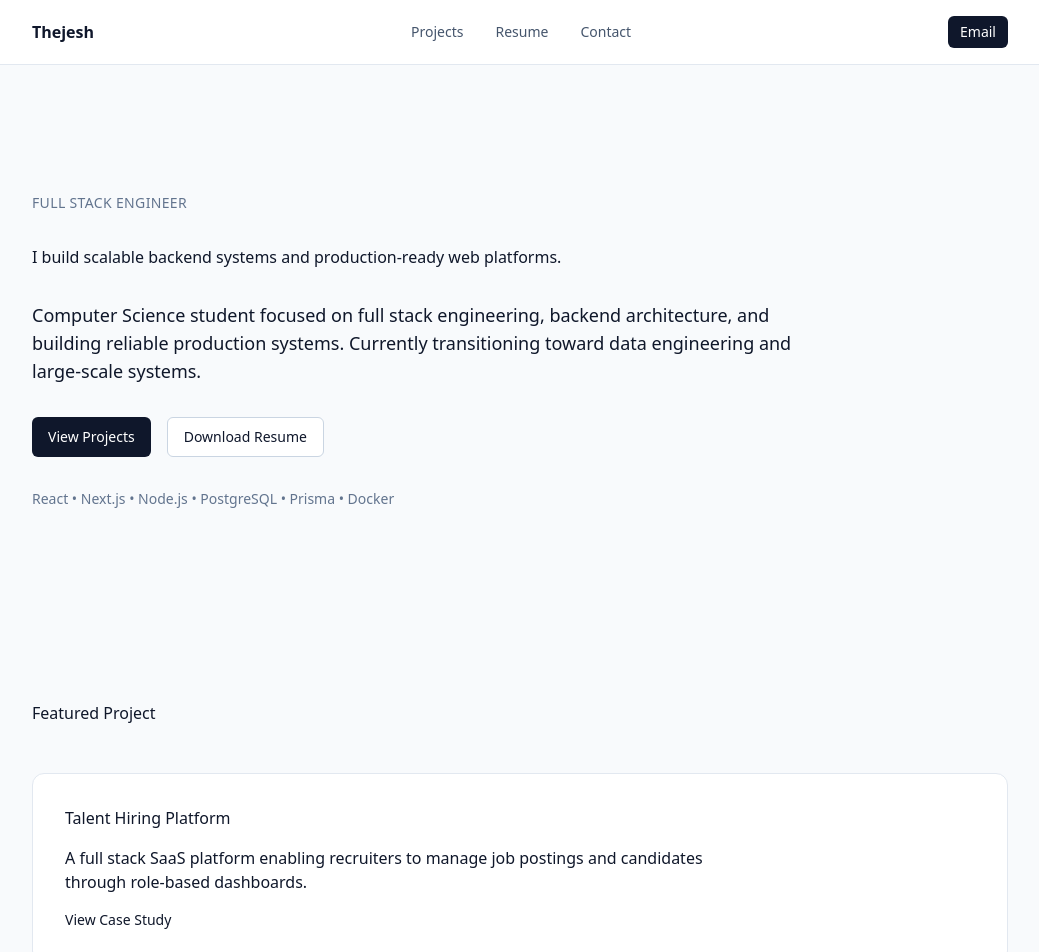
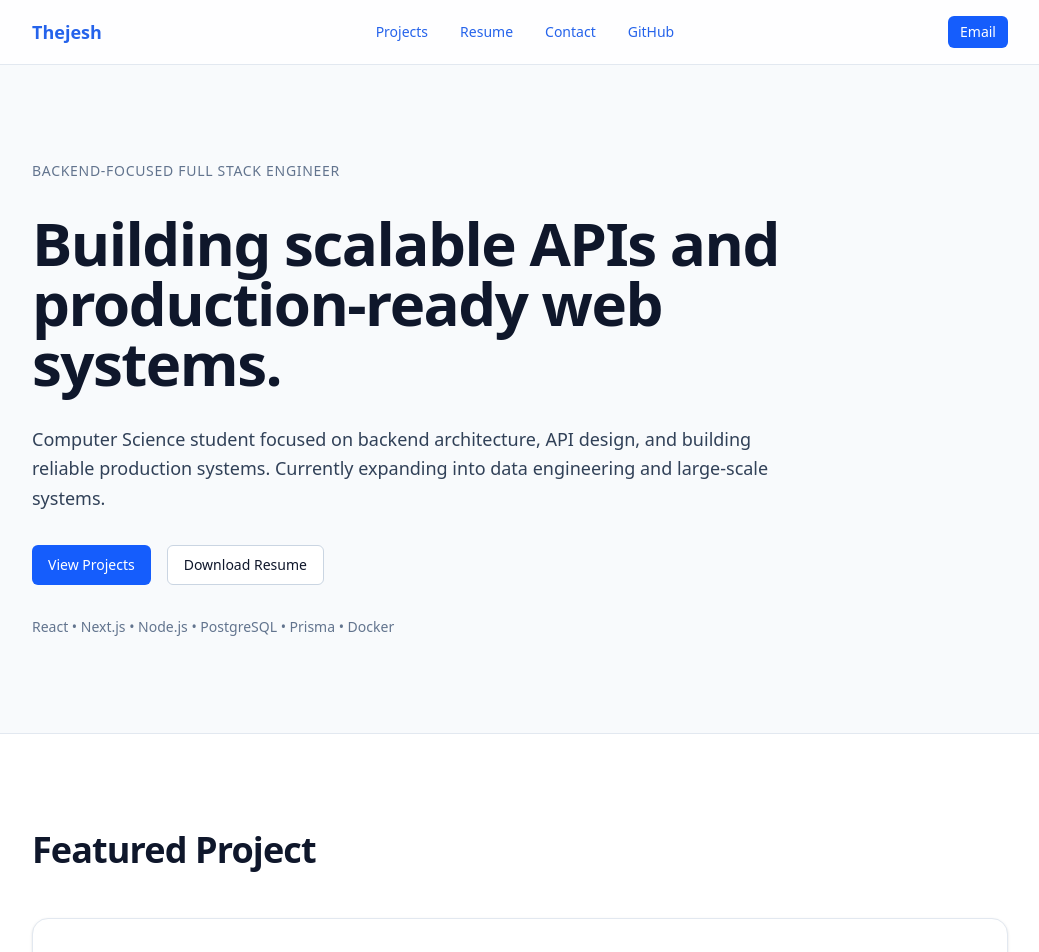
Before and after one commit to Thejesh1007/thejesh-dev-portfolio, a Next.js app in the folder frontend/: page / in a window 1280 px wide. Shown: the top 952 px of the page, without its empty margins (120-1159 px from the left). Built offline with nearby package versions, Linux system fonts and the light colour scheme.

Commit message:
Upgrade portfolio structure and UI improvements

```diff
--- a/frontend/app/globals.css
+++ b/frontend/app/globals.css
@@ -1,4 +1,5 @@
 @import "tailwindcss";
+@import "../styles/typography.css";
 
 html {
   scroll-behavior: smooth;
@@ -7,4 +8,18 @@ html {
 body {
   background: #f8fafc;
   color: #0f172a;
+  font-feature-settings: "rlig" 1, "calt" 1;
 }
+
+a {
+  color: #2563eb;
+  transition: color 0.2s;
+}
+
+a:hover {
+  color: #1d4ed8;
+}
+
+* {
+  box-sizing: border-box;
+}
--- a/frontend/app/page.tsx
+++ b/frontend/app/page.tsx
@@ -1,46 +1,66 @@
 import { Hero } from "@/components/sections/hero";
 import { Container } from "@/components/layout/container";
+import { Badge } from "@/components/ui/badge";
 import Link from "next/link";
 import { getAllProjects } from "@/lib/projects";
 
 export default function HomePage() {
 
   const projects = getAllProjects();
+  const featured = projects[0];
 
   return (
     <main>
 
       <Hero />
 
-      <section id="projects-section" className="py-24">
+      <section id="projects-section" className="section bg-white border-t border-slate-200">
 
         <Container className="space-y-12">
 
-          <h2>Featured Project</h2>
+          <h2 className="h2">
+            Featured Project
+          </h2>
 
-          {projects.map((project) => (
+          {featured && (
 
-            <div
-              key={project.slug}
-              className="border border-slate-200 rounded-xl p-8 bg-white hover:shadow-md transition"
-            >
+            <div className="rounded-2xl border border-slate-200 bg-white p-10 shadow-sm hover:shadow-lg transition">
 
-              <div className="space-y-4">
+              <div className="space-y-6">
 
-                <h3>{project.title}</h3>
+                <h3 className="h3">
+                  {featured.title}
+                </h3>
 
-                <p className="max-w-2xl">
-                  {project.description}
+                <p className="p-body max-w-2xl">
+                  {featured.description}
                 </p>
+
+                {featured.tech && (
+                  <div className="flex flex-wrap gap-2">
+                    {featured.tech.map((tech) => (
+                      <Badge key={tech}>
+                        {tech}
+                      </Badge>
+                    ))}
+                  </div>
+                )}
 
                 <div className="flex gap-6 text-sm">
 
-                  <Link href={`/projects/${project.slug}`}>
+                  <Link
+                    href={`/projects/${featured.slug}`}
+                    className="text-blue-600 hover:underline"
+                  >
                     View Case Study
                   </Link>
 
-                  {project.github && (
-                    <a href={project.github} target="_blank">
+                  {featured.github && (
+                    <a
+                      href={featured.github}
+                      target="_blank"
+                      className="text-blue-600 hover:underline"
+                    >
                       GitHub
                     </a>
                   )}
@@ -51,7 +71,7 @@ export default function HomePage() {
 
             </div>
 
-          ))}
+          )}
 
         </Container>
 
--- a/frontend/app/projects/page.tsx
+++ b/frontend/app/projects/page.tsx
@@ -1,5 +1,6 @@
 import Link from "next/link"
 import { Container } from "@/components/layout/container"
+import { Badge } from "@/components/ui/badge"
 import { getAllProjects } from "@/lib/projects"
 
 export default function ProjectsPage() {
@@ -7,40 +8,51 @@ export default function ProjectsPage() {
   const projects = getAllProjects()
 
   return (
-    <main className="py-20">
-      <Container className="max-w-4xl">
+    <main className="section">
 
-        <h1 className="text-3xl font-semibold mb-6">
+      <Container className="max-w-4xl space-y-12">
+
+        <div className="space-y-4">
+
+          <h1 className="h2">
             Projects
           </h1>
 
-        <p className="text-slate-600 mb-12">
+          <p className="p-muted">
             A collection of engineering projects focused on building scalable
             web systems and production-ready backend platforms.
           </p>
 
+        </div>
+
         <div className="space-y-8">
 
           {projects.map((project) => (
+
             <div
               key={project.slug}
-              className="border rounded-xl p-8 hover:shadow-sm transition"
+              className="border border-slate-200 rounded-xl p-8 hover:shadow-md transition bg-white"
             >
-              <h2 className="text-xl font-semibold mb-3">
+
+              <div className="space-y-4">
+
+                <h2 className="h3">
                   {project.title}
                 </h2>
 
-              <p className="text-slate-600 mb-4">
+                <p className="p-body">
                   {project.description}
                 </p>
 
                 {project.tech && (
-                <div className="flex flex-wrap gap-3 text-sm text-slate-500 mb-4">
+                  <div className="flex flex-wrap gap-2">
                     {project.tech.map((t) => (
-                    <span key={t}>{t}</span>
+                      <Badge key={t}>{t}</Badge>
                     ))}
                   </div>
                 )}
+
+                <div className="flex gap-6 text-sm">
 
                   <Link
                     href={`/projects/${project.slug}`}
@@ -49,12 +61,28 @@ export default function ProjectsPage() {
                     View Case Study
                   </Link>
 
+                  {project.github && (
+                    <a
+                      href={project.github}
+                      target="_blank"
+                      className="text-blue-600 hover:underline"
+                    >
+                      GitHub
+                    </a>
+                  )}
+
                 </div>
+
+              </div>
+
+            </div>
+
           ))}
 
         </div>
 
       </Container>
+
     </main>
   )
 }
--- a/frontend/components/layout/navbar.tsx
+++ b/frontend/components/layout/navbar.tsx
@@ -6,29 +6,37 @@ import { Button } from "@/components/ui/button";
 
 export function Navbar() {
   return (
-    <header className="sticky top-0 z-50 border-b border-slate-200 bg-white">
+    <header className="sticky top-0 z-50 border-b border-slate-200 bg-white/80 backdrop-blur">
       <Container className="flex h-16 items-center justify-between">
 
         <Link
           href="/"
-          className="font-semibold text-slate-900"
+          className="font-semibold text-slate-900 text-lg"
         >
           Thejesh
         </Link>
 
         <nav className="hidden md:flex items-center gap-8 text-sm text-slate-600">
 
-          <Link href="/projects" className="hover:text-slate-900">
+          <Link href="/projects" className="hover:text-slate-900 transition">
             Projects
           </Link>
 
-          <Link href="/resume" className="hover:text-slate-900">
+          <Link href="/resume" className="hover:text-slate-900 transition">
             Resume
           </Link>
 
-          <Link href="/contact" className="hover:text-slate-900">
+          <Link href="/contact" className="hover:text-slate-900 transition">
             Contact
           </Link>
+
+          <a
+            href="https://github.com/Thejesh1007"
+            target="_blank"
+            className="hover:text-slate-900 transition"
+          >
+            GitHub
+          </a>
 
         </nav>
 
--- a/frontend/components/sections/hero.tsx
+++ b/frontend/components/sections/hero.tsx
@@ -13,24 +13,24 @@ export function Hero() {
   };
 
   return (
-    <section className="pt-32 pb-24">
+    <section className="section">
 
       <Container>
 
-        <div className="max-w-4xl space-y-8">
+        <div className="max-w-3xl space-y-8">
 
-          <p className="text-sm tracking-wide text-slate-500">
-            FULL STACK ENGINEER
+          <p className="text-sm tracking-wider text-slate-500 uppercase">
+            Backend-Focused Full Stack Engineer
           </p>
 
-          <h1>
-            I build scalable backend systems and production-ready web platforms.
+          <h1 className="h1">
+            Building scalable APIs and production-ready web systems.
           </h1>
 
-          <p className="text-lg max-w-3xl">
-            Computer Science student focused on full stack engineering,
-            backend architecture, and building reliable production systems.
-            Currently transitioning toward data engineering and large-scale systems.
+          <p className="p-body">
+            Computer Science student focused on backend architecture,
+            API design, and building reliable production systems.
+            Currently expanding into data engineering and large-scale systems.
           </p>
 
           <div className="flex gap-4">
--- a/frontend/components/ui/badge.tsx
+++ b/frontend/components/ui/badge.tsx
@@ -1,23 +1,21 @@
 import * as React from "react"
 import { cva, type VariantProps } from "class-variance-authority"
 import { Slot } from "radix-ui"
-
 import { cn } from "@/lib/utils"
 
 const badgeVariants = cva(
-  "inline-flex w-fit shrink-0 items-center justify-center gap-1 overflow-hidden rounded-full border border-transparent px-2 py-0.5 text-xs font-medium whitespace-nowrap transition-[color,box-shadow] focus-visible:border-ring focus-visible:ring-[3px] focus-visible:ring-ring/50 aria-invalid:border-destructive aria-invalid:ring-destructive/20 dark:aria-invalid:ring-destructive/40 [&>svg]:pointer-events-none [&>svg]:size-3",
+  "inline-flex w-fit shrink-0 items-center justify-center gap-1 overflow-hidden rounded-full px-2.5 py-1 text-xs font-medium whitespace-nowrap",
   {
     variants: {
       variant: {
-        default:"bg-muted text-muted-foreground",
+        default:
+          "bg-blue-50 text-blue-700 border border-blue-100",
+
         secondary:
-          "bg-secondary text-secondary-foreground [a&]:hover:bg-secondary/90",
-        destructive:
-          "bg-destructive text-white focus-visible:ring-destructive/20 dark:bg-destructive/60 dark:focus-visible:ring-destructive/40 [a&]:hover:bg-destructive/90",
+          "bg-slate-100 text-slate-700",
+
         outline:
-          "border-border text-foreground [a&]:hover:bg-accent [a&]:hover:text-accent-foreground",
-        ghost: "[a&]:hover:bg-accent [a&]:hover:text-accent-foreground",
-        link: "text-primary underline-offset-4 [a&]:hover:underline",
+          "border border-slate-300 text-slate-700",
       },
     },
     defaultVariants: {
@@ -33,16 +31,15 @@ function Badge({
   ...props
 }: React.ComponentProps<"span"> &
   VariantProps<typeof badgeVariants> & { asChild?: boolean }) {
+
   const Comp = asChild ? Slot.Root : "span"
 
   return (
     <Comp
-      data-slot="badge"
-      data-variant={variant}
       className={cn(badgeVariants({ variant }), className)}
       {...props}
     />
   )
 }
 
-export { Badge, badgeVariants }
+export { Badge }
--- a/frontend/components/ui/button.tsx
+++ b/frontend/components/ui/button.tsx
@@ -1,16 +1,15 @@
 import * as React from "react"
 import { cva, type VariantProps } from "class-variance-authority"
 import { Slot } from "@radix-ui/react-slot"
-
 import { cn } from "@/lib/utils"
 
 const buttonVariants = cva(
-  "inline-flex shrink-0 items-center justify-center gap-2 rounded-md text-sm font-medium transition-colors outline-none disabled:pointer-events-none disabled:opacity-50 [&_svg]:pointer-events-none [&_svg]:shrink-0",
+  "inline-flex shrink-0 items-center justify-center gap-2 rounded-md text-sm font-medium transition-colors outline-none disabled:pointer-events-none disabled:opacity-50 focus-visible:ring-2 focus-visible:ring-blue-500 [&_svg]:pointer-events-none [&_svg]:shrink-0",
   {
     variants: {
       variant: {
         default:
-          "bg-slate-900 text-white hover:bg-slate-800",
+          "bg-blue-600 text-white hover:bg-blue-700",
 
         destructive:
           "bg-red-600 text-white hover:bg-red-700",
--- a/frontend/lib/projects.ts
+++ b/frontend/lib/projects.ts
@@ -18,11 +18,13 @@ export type Project = {
 }
 
 export function getAllProjects(): Project[] {
+
   if (!fs.existsSync(projectsDirectory)) return []
 
   const files = fs.readdirSync(projectsDirectory)
 
   return files.map((file) => {
+
     const filePath = path.join(projectsDirectory, file)
     const source = fs.readFileSync(filePath, "utf-8")
 
@@ -30,8 +32,15 @@ export function getAllProjects(): Project[] {
 
     return {
       slug: file.replace(".mdx", ""),
-      ...data,
-    } as Project
+      title: data.title || "",
+      description: data.description || "",
+      date: data.date || "",
+      role: data.role || "",
+      tech: data.tech || [],
+      github: data.github || "",
+      live: data.live || "",
+      featured: data.featured || false,
+    }
   })
 }
 
@@ -47,7 +56,14 @@ export function getProjectBySlug(slug: string): Project | null {
 
   return {
     slug,
+    title: data.title || "",
+    description: data.description || "",
+    date: data.date || "",
+    role: data.role || "",
+    tech: data.tech || [],
+    github: data.github || "",
+    live: data.live || "",
+    featured: data.featured || false,
     content,
-    ...data,
-  } as Project
+  }
 }
--- a/frontend/styles/typography.css
+++ b/frontend/styles/typography.css
@@ -1,13 +1,13 @@
 .h1 {
-  @apply text-5xl md:text-6xl font-bold tracking-tight text-slate-900;
+  @apply text-4xl md:text-5xl lg:text-6xl font-bold tracking-tight text-slate-900;
 }
 
 .h2 {
-  @apply text-3xl md:text-4xl font-semibold tracking-tight text-slate-900;
+  @apply text-2xl md:text-3xl lg:text-4xl font-semibold tracking-tight text-slate-900;
 }
 
 .h3 {
-  @apply text-xl font-semibold text-slate-900;
+  @apply text-lg md:text-xl font-semibold text-slate-900;
 }
 
 .p-body {
@@ -18,6 +18,32 @@
   @apply text-base leading-relaxed text-slate-500;
 }
 
-.section-spacing {
-  @apply py-20;
+.section {
+  @apply py-24;
 }
+
+.container-page {
+  @apply max-w-5xl mx-auto px-6;
+}
+
+/* MDX content styling */
+
+article h2 {
+  @apply text-2xl font-semibold text-slate-900 mt-12 mb-4;
+}
+
+article h3 {
+  @apply text-xl font-semibold text-slate-900 mt-10 mb-3;
+}
+
+article p {
+  @apply text-lg leading-relaxed text-slate-700 mb-6;
+}
+
+article ul {
+  @apply list-disc pl-6 space-y-2 mb-6;
+}
+
+article li {
+  @apply text-lg text-slate-700;
+}
```
Also changed, not shown: frontend/app/projects/[slug]/page.tsx (+44 -18 lines). Lines whose indentation alone changed are shown as unchanged.
